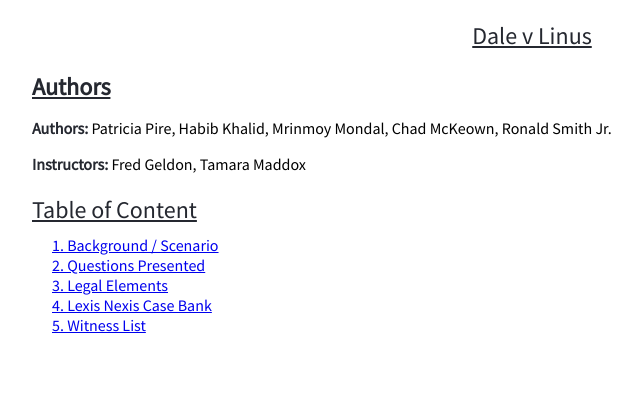
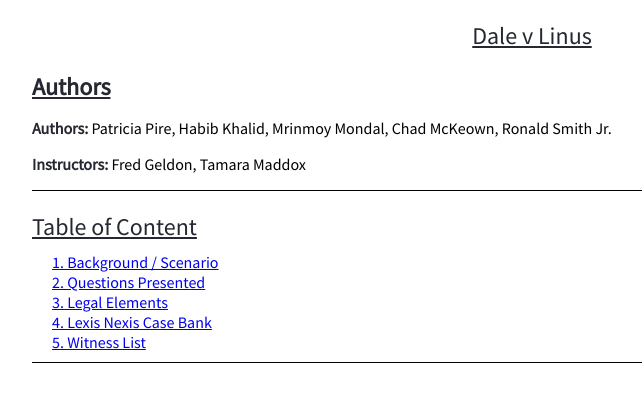
Before and after one commit to mims002/CS-306, a plain HTML site: page index.html in a window 1280 px wide. Shown: the whole page, without its empty margins (108-750 px from the left). Drawn offline with nearby package versions, Linux system fonts and the light colour scheme; a web font is replaced by a local one.

Commit message:
Update index.html

```diff
--- a/index.html
+++ b/index.html
@@ -20,11 +20,12 @@
 </head>
 
 <body>
+
 	<div class="Title Centered">Dale v Linus</div>
 	<h1 class="Title"> Authors </h1>
 	<p> <span class="SubTitle">Authors:</span> Patricia Pire, Habib Khalid, Mrinmoy Mondal, Chad McKeown, Ronald Smith Jr. </p>
 	<p>  <span class="SubTitle"> Instructors:</span> Fred Geldon, Tamara Maddox </p>
-
+	<div class="line"></div>
 
 	<div class="Title"> Table of Content <br> </div>
 
@@ -34,7 +35,7 @@
 		<a href="link" class="link tab"> 4. Lexis Nexis Case Bank </a> <br>
 		<a href="link" class="link tab"> 5. Witness List  </a>
 
-
+	<div class="line"></div>
 
 
 
```
